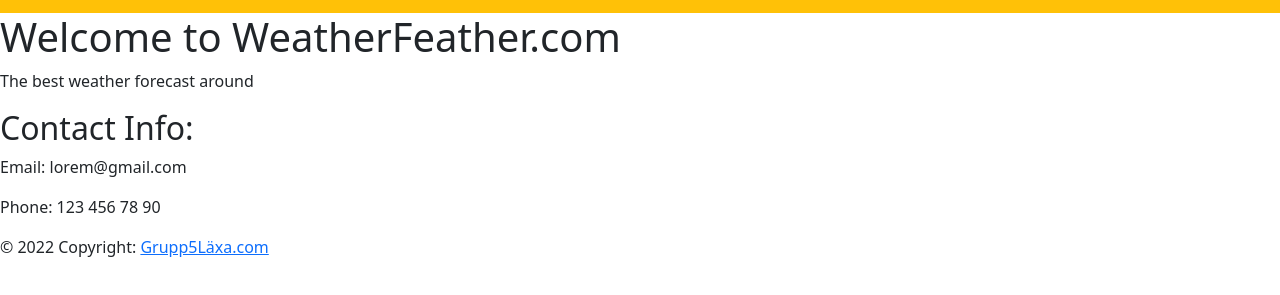
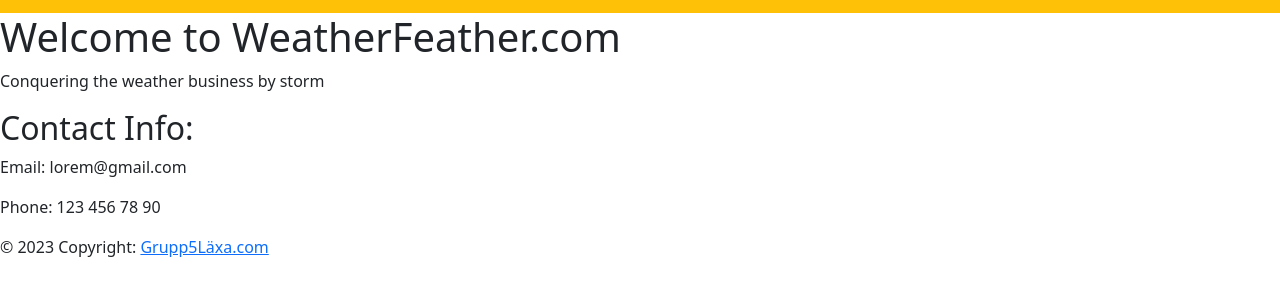
Before and after one commit to MilanTranDA/FE22-VH-Group-4, a plain HTML site: page index.html in a window 1280 px wide. Shown: the part 49-344 px from the top of the page. Drawn offline with nearby package versions, Linux system fonts and the light colour scheme.

Commit message:
puns och 2023 footer

```diff
--- a/index.html
+++ b/index.html
@@ -42,7 +42,7 @@
     <div class="hero-image">
         <div class="hero-text">
             <h1>Welcome to WeatherFeather.com</h1>
-            <p>The best weather forecast around</p>
+            <p>Conquering the weather business by storm</p>
         </div>
     </div>
 
@@ -56,7 +56,7 @@
         </div>
 
         <div class="copyright">
-            © 2022 Copyright:
+            © 2023 Copyright:
             <a class="länk"
                 href="https://blogg.loppi.se/avhelamitthjarta/files/2013/03/ajabaja-horz.jpg">Grupp5Läxa.com</a>
         </div>
```
Also changed, not shown: about.html (+1 -1 lines), contact.html (+1 -1 lines), sida2.html (+2 -2 lines).
